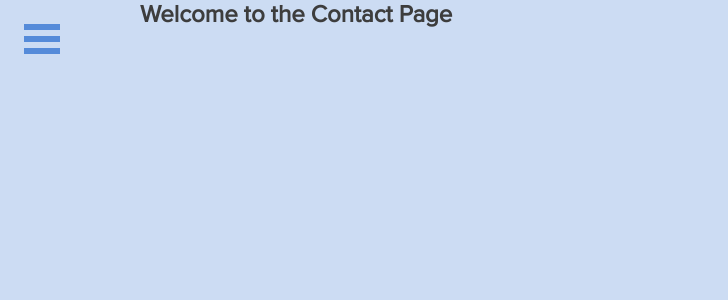
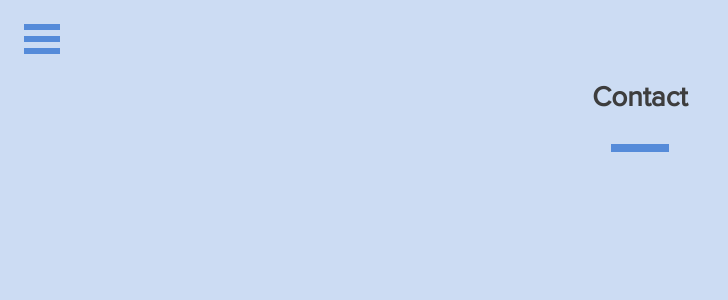
Before and after one commit to Andytule/andytule.github.io, a React (Create React App) app: page /contact in a window 1280 px wide. Shown: the top 300 px of the page, without its empty margins (0-728 px from the left). Built offline with nearby package versions, Linux system fonts and the light colour scheme.

Commit message:
Updated contact section with template code

```diff
--- /dev/null
+++ b/src/pages/Contact/Contact.scss
@@ -0,0 +1,11 @@
+@import "../../App.scss";
+
+.contact {
+  .contact-container {
+    @include page-container;
+
+    .section-title {
+      @include section-title-styles;
+    }
+  }
+}
--- a/src/pages/Contact/Contact.tsx
+++ b/src/pages/Contact/Contact.tsx
@@ -1,9 +1,12 @@
 import React from "react";
+import "./Contact.scss";
 
 const Contact: React.FC = () => {
   return (
     <div className="contact">
-      <h2>Welcome to the Contact Page</h2>
+      <div className="contact-container">
+        <h2 className="section-title">Contact</h2>
+      </div>
     </div>
   );
 };
```
